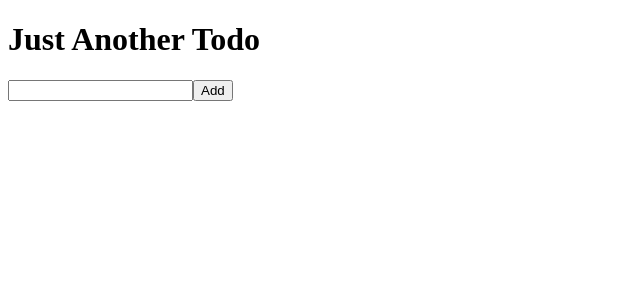
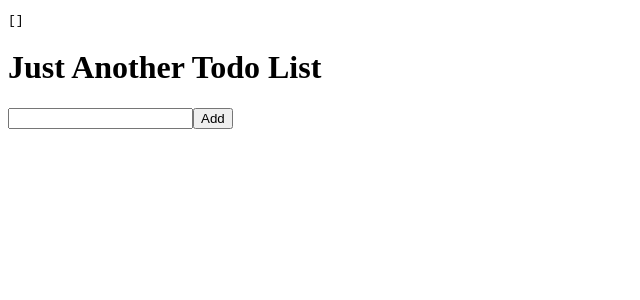
Before and after one commit to jpecheverryp/justAnotherTodoList, a Vue app: page / in a window 1280 px wide. Shown: the top 300 px of the page, without its empty margins (0-640 px from the left). Built offline with nearby package versions, Linux system fonts and the light colour scheme.

Commit message:
created an array to store todos as well as a function to add them to that array

```diff
--- a/src/App.vue
+++ b/src/App.vue
@@ -1,13 +1,30 @@
 <script setup lang="ts">
+import { reactive, ref } from 'vue';
 
+const todoInput = ref("")
+const todos = reactive([])
+function addTodo() {
+  const todo = {
+    text: todoInput.value,
+    done: false
+  }
+  todos.push(todo)
+  todoInput.value = ""
+}
 </script>
 
 <template>
-  <h1>Just Another Todo</h1>
-  <form>
-    <input type="text">
+  <pre>{{ todos }}</pre>
+  <h1>Just Another Todo List</h1>
+  <form @submit.prevent="addTodo()">
+    <input v-model="todoInput" type="text">
     <input type="submit" value="Add">
   </form>
+  <ul>
+    <li v-for="todo in todos">
+      {{ todo.text }}
+    </li>
+  </ul>
 </template>
 
 <style>
```
